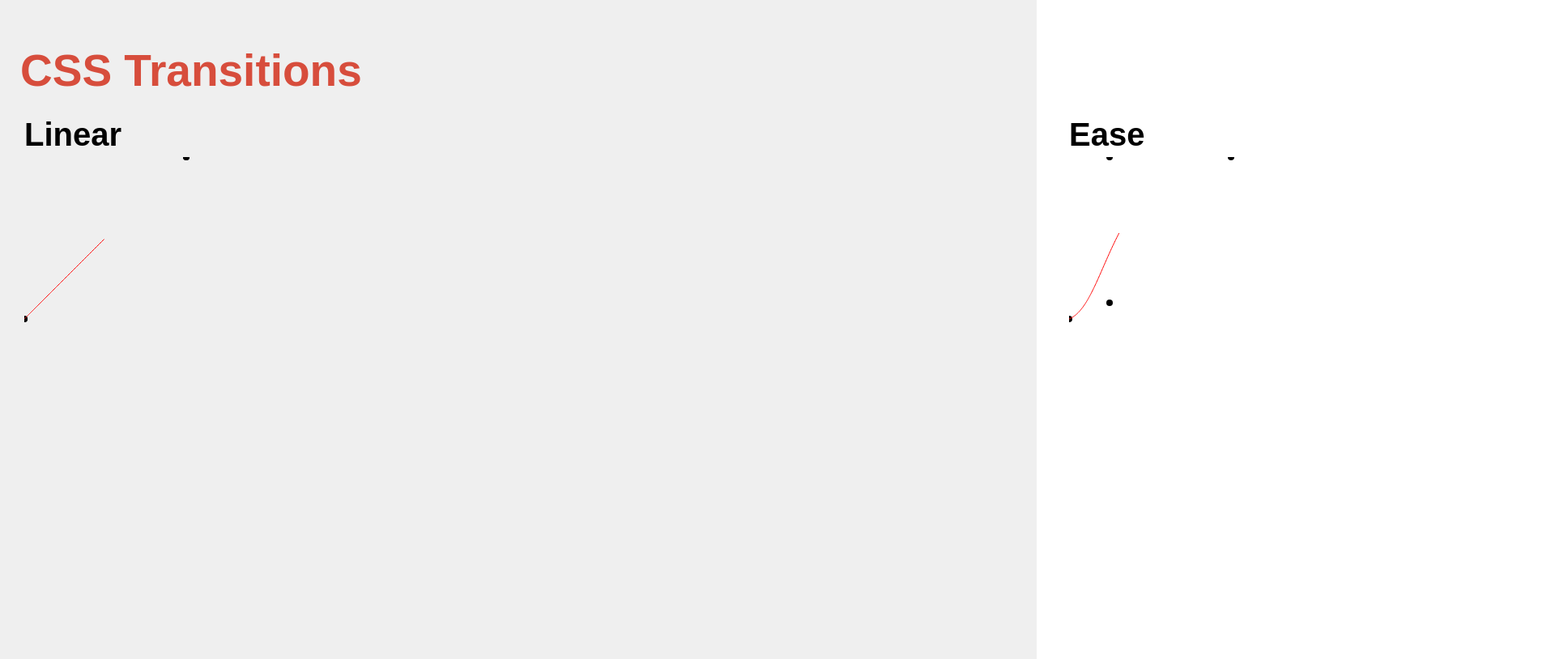
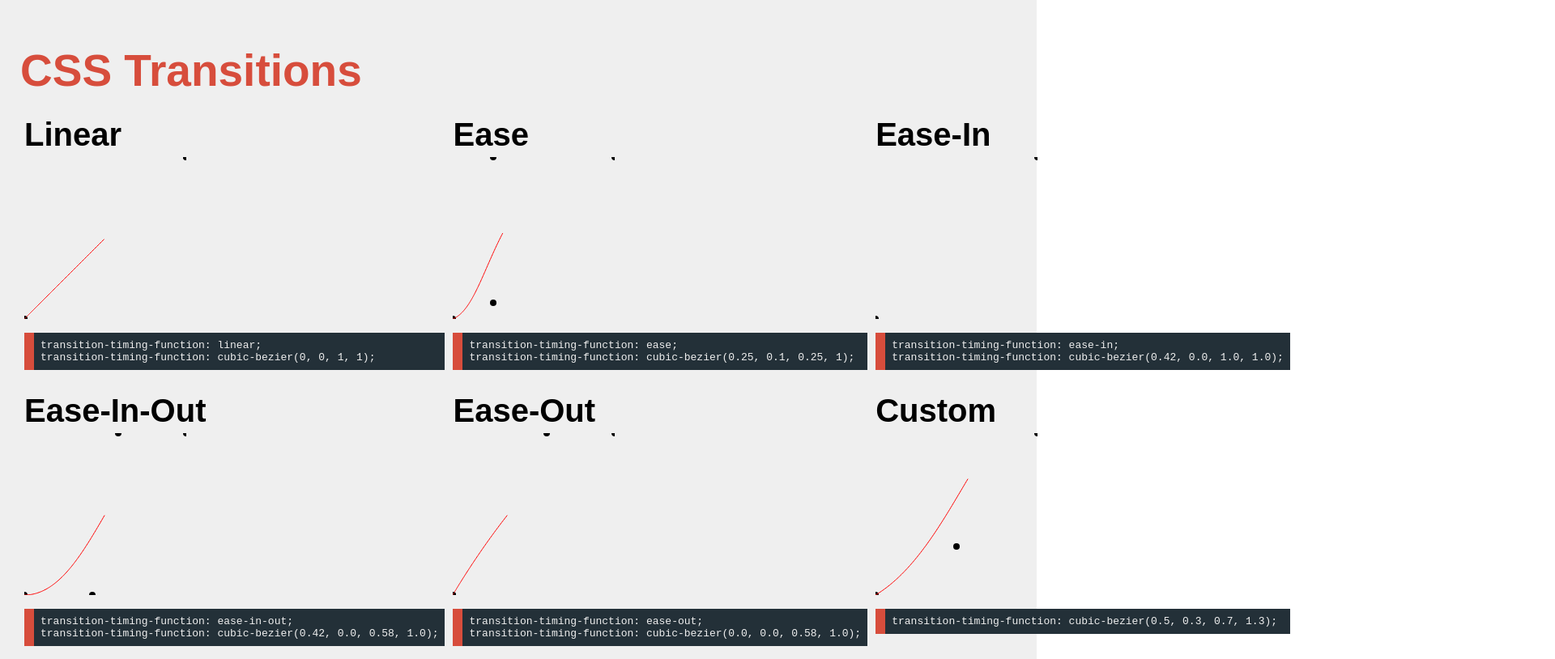
Before and after one commit to NateMS/webcl-bezier, a plain HTML site: page index.html in a window 1280 px wide. Shown: the part 2700-3514 px from the top of the page at 81% size, 1920 px wide, since content can reach past the window. Drawn offline with Linux system fonts and the light colour scheme.

Commit message:
use grid for columns

```diff
--- a/index.js
+++ b/index.js
@@ -80,8 +80,8 @@ function showTransitionGraph(canvasId, cp1, cp2) {
     let factor = 200;
     var canvas = document.getElementById(canvasId),
         context = canvas.getContext("2d"),
-        width = canvas.width = window.innerWidth,
-        height = canvas.height = window.innerHeight,
+        width = canvas.width = factor,
+        height = canvas.height = factor,
         p0 = {
             x: 0 * factor,
             y: 1 * factor
--- a/style.css
+++ b/style.css
@@ -11,7 +11,8 @@ body {
 }
 
 canvas {
-    display: block;
+    height: 200px;
+    width: 200px;
 }
 
 .iframes .frame-wrapper,
@@ -125,7 +126,7 @@ ul {
 
 .transitions {
     display: inline-grid;
-    grid-template-columns: 1fr 1fr;
+    grid-template-columns: 1fr 1fr 1fr;
     width: 100%;
 }
 
```
